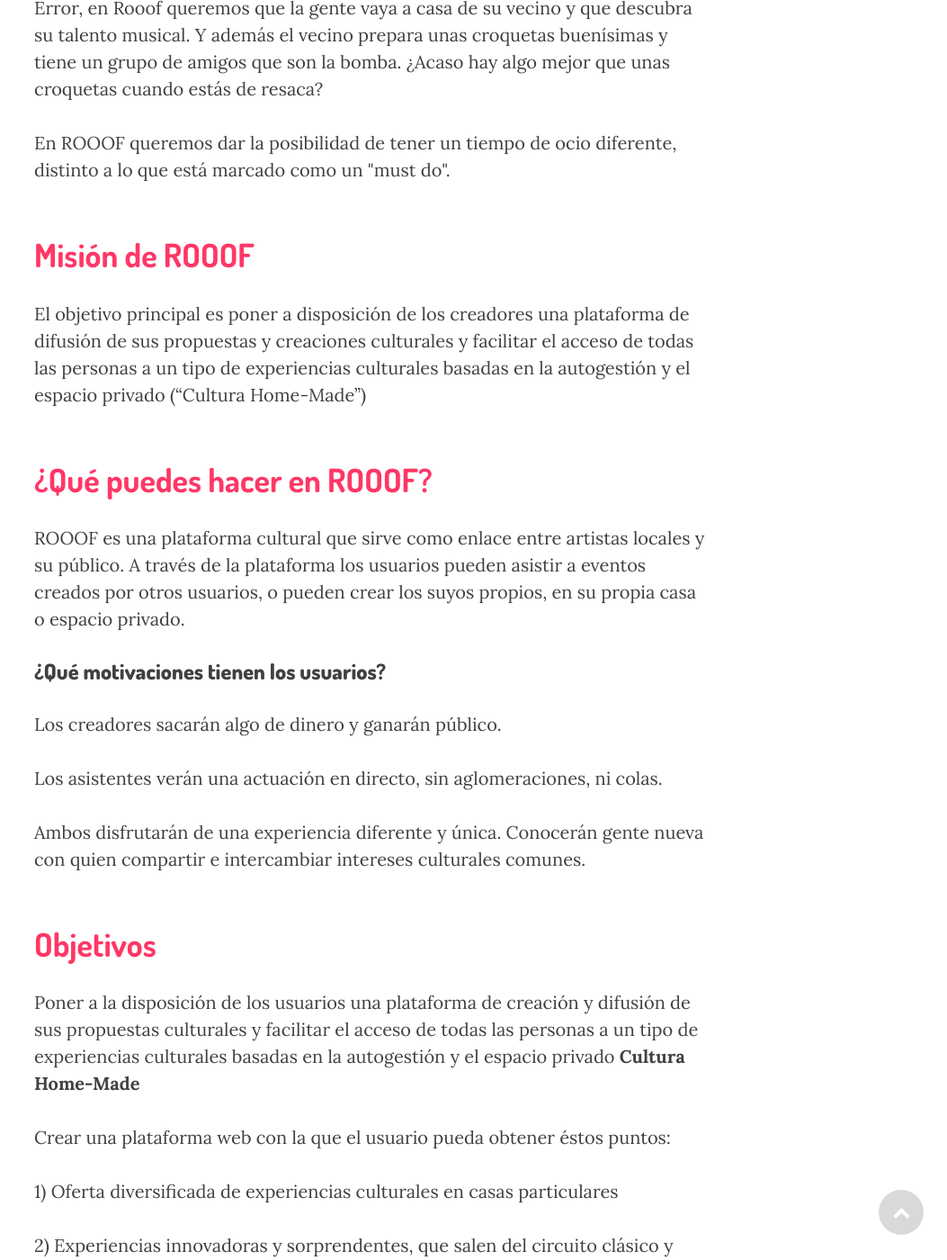
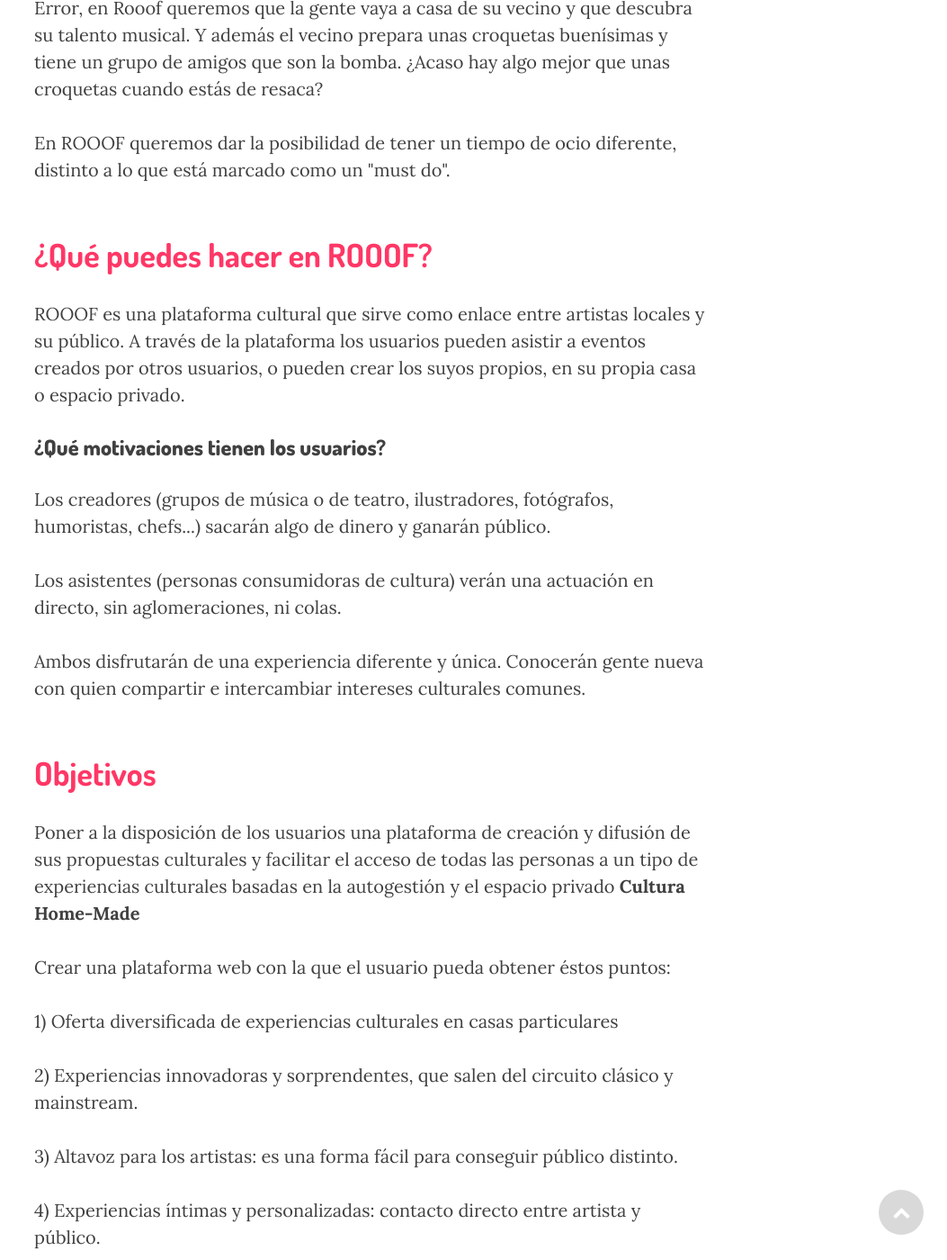
Before and after one commit to Rooof-Project/memoria, a Jekyll site: the page built from _posts/2015-04-18-Objetivos.markdown, in a window 1280 px wide and 1400 px high, scrolled down 762 px. Shown: the whole window at 90% size, without its empty margins (227-1280 px from the left). Built offline with Jekyll 4.4.1, drawn with Linux system fonts in a browser that asks for light colours; nearby versions of some CDN libraries.

Commit message:
Updated 2015-04-18-Objetivos.markdown

```diff
--- a/_posts/2015-04-18-Objetivos.markdown
+++ b/_posts/2015-04-18-Objetivos.markdown
@@ -16,16 +16,13 @@
 
 <p>En ROOOF queremos dar la posibilidad de tener un tiempo de ocio diferente, distinto a lo que está marcado como un "must do".</p>
 
-<h2 class="section-heading">Misión de ROOOF</h2>
-<p>El objetivo principal es poner a disposición de los creadores una plataforma de difusión de sus propuestas y creaciones culturales y facilitar el acceso de todas las personas a un tipo de experiencias culturales basadas en la autogestión y el espacio privado (“Cultura Home-Made”) </p>
-
 <h2 class="section-heading">¿Qué puedes hacer en ROOOF?</h2>
 <p> ROOOF es una plataforma cultural que sirve como enlace entre artistas locales y su público. A través de la plataforma los usuarios pueden asistir a eventos creados por otros usuarios, o pueden crear los suyos propios, en su propia casa o espacio privado.</p>
 
 <h3> ¿Qué motivaciones tienen los usuarios?</h3>
 
-<p> Los creadores sacarán algo de dinero y ganarán público.</p>
-<p> Los asistentes verán una actuación en directo, sin aglomeraciones, ni colas.</p>
+<p> Los creadores (grupos de música o de teatro, ilustradores, fotógrafos, humoristas, chefs...) sacarán algo de dinero y ganarán público.</p>
+<p> Los asistentes (personas consumidoras de cultura) verán una actuación en directo, sin aglomeraciones, ni colas.</p>
 <p> Ambos disfrutarán de una experiencia diferente y única. Conocerán gente nueva con quien compartir e intercambiar intereses culturales comunes.</p>
 
 <h2 class="section-heading">Objetivos</h2>
```
